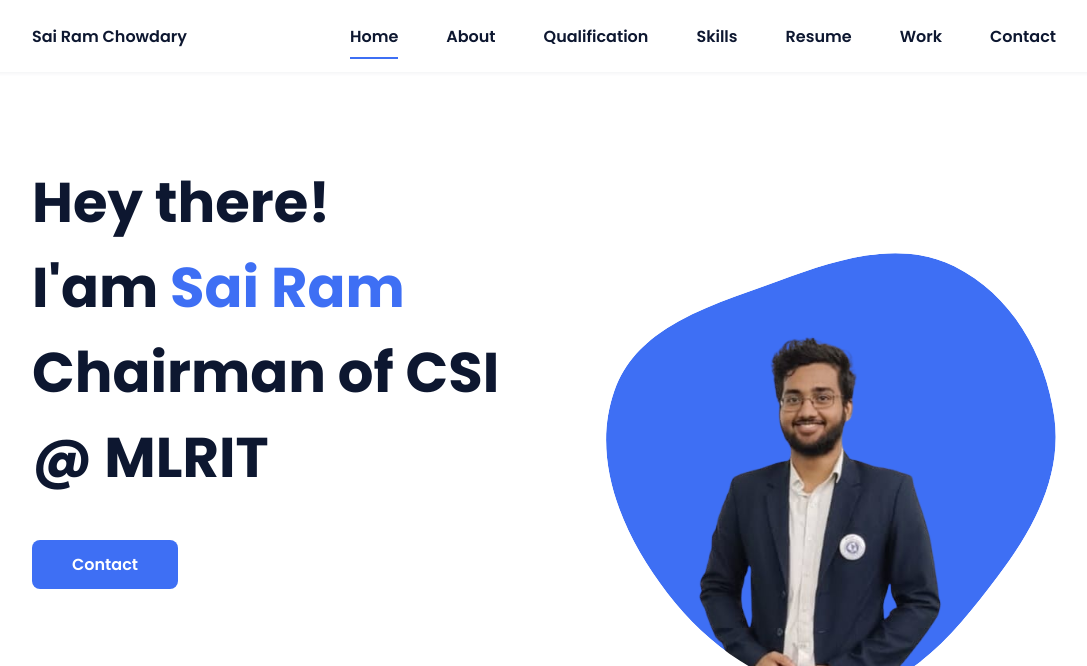
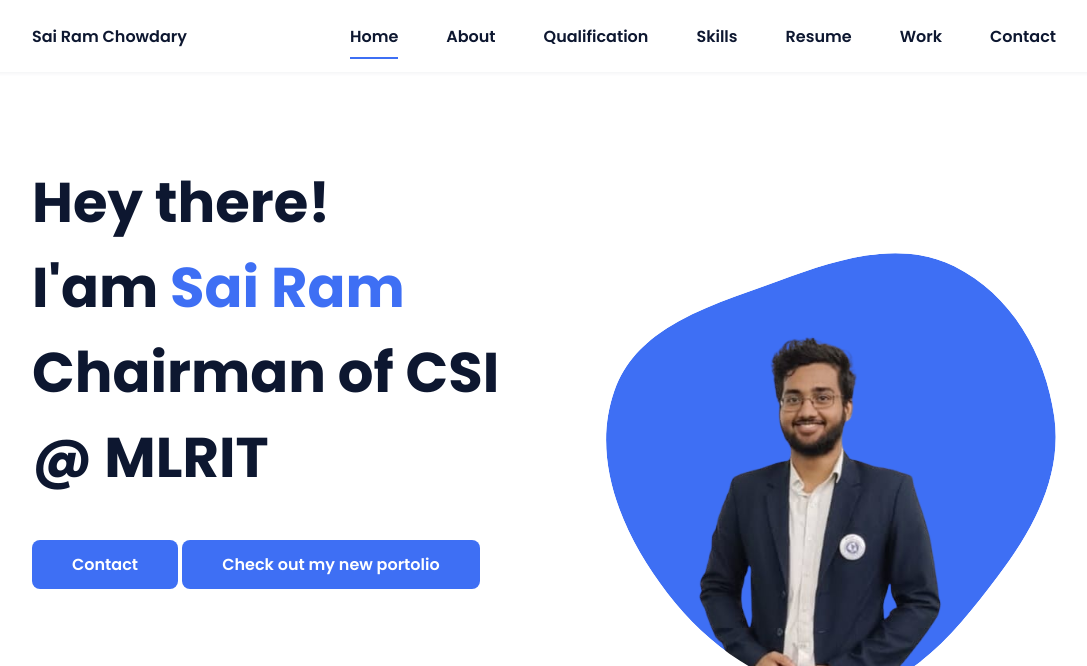
Before and after one commit to sairam311/pf, a plain HTML site: page index.html in a window 1280 px wide. Shown: the top 666 px of the page, without its empty margins (96-1183 px from the left). Drawn offline with nearby package versions, Linux system fonts and the light colour scheme.

Commit message:
added link to new portfolio

```diff
--- a/index.html
+++ b/index.html
@@ -44,6 +44,7 @@
                     <h1 class="home__title">Hey there!<br>I'am <span class="home__title-color">Sai Ram</span><br>Chairman of CSI<br> @ MLRIT</h1>
 
                     <a href="#contact" class="button">Contact</a>
+                        <a href="https://sairam311.github.io/port-folio/" rel="noopener noreferrer" class="button">Check out my new portolio</a>
                 </div>
 
                 <div class="home__social">
```
